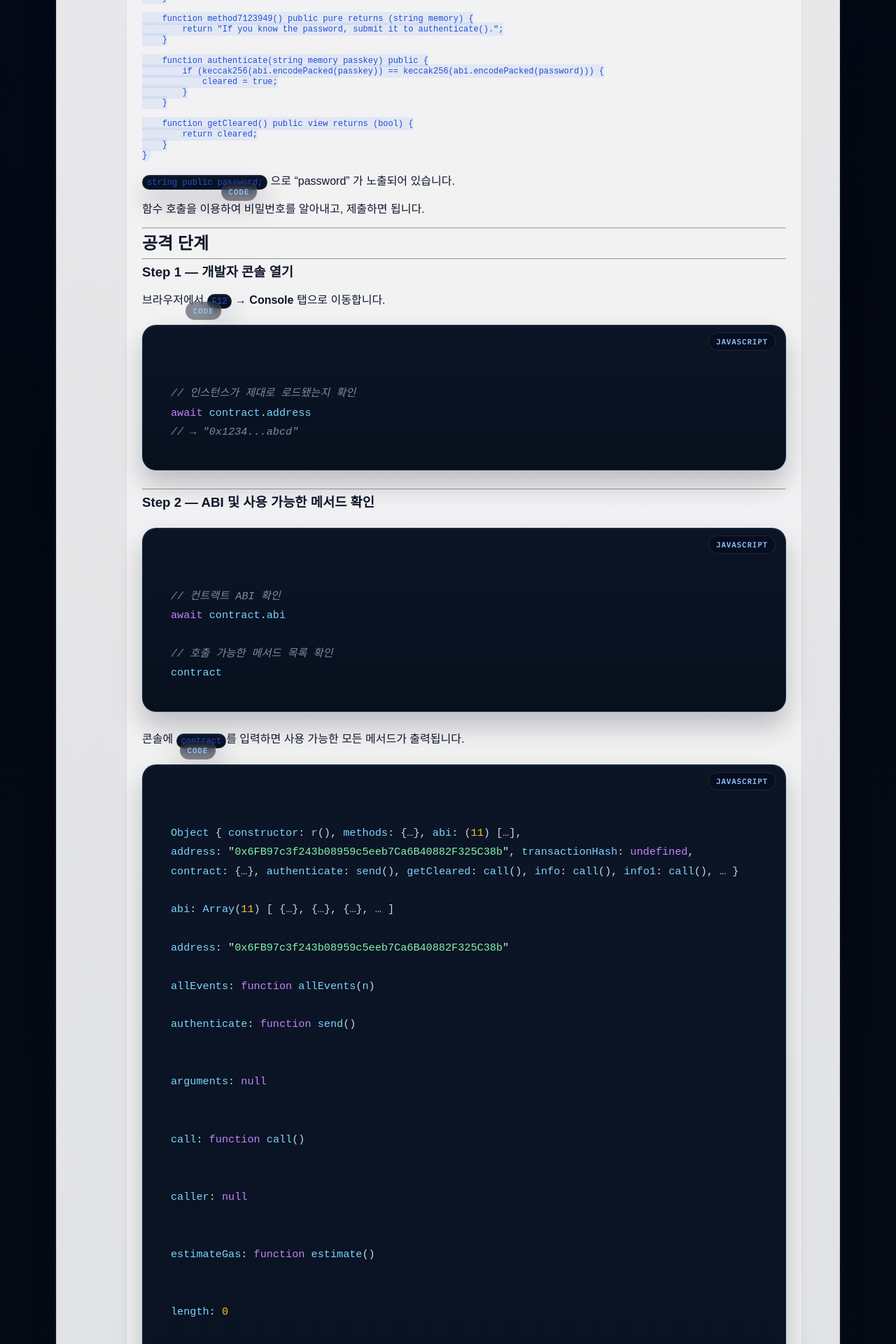
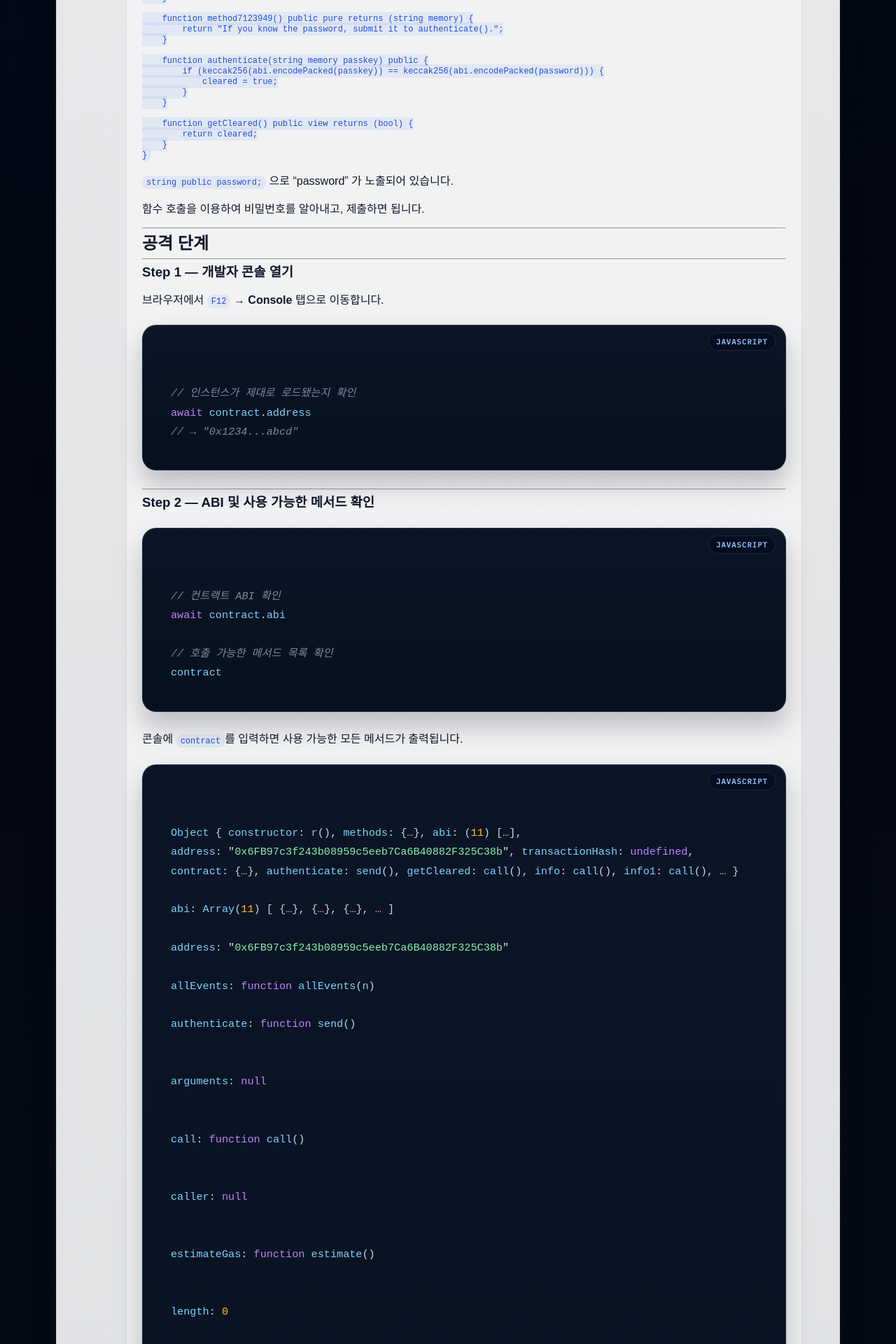
Before and after one commit to katarinabluu-gosegulover/Hercent.github.io, a Jekyll site: the page built from _posts/2026-05-02-ethernaut-writeups.md, in a window 1280 px wide. Shown: the part 1337-3257 px from the top of the page at 70% size. Built offline with Jekyll 4.4.1, drawn with Linux system fonts in a browser that asks for light colours; some web fonts are replaced.

Commit message:
Limit code badges to block code

```diff
--- a/assets/styles.css
+++ b/assets/styles.css
@@ -1161,7 +1161,7 @@ h3 {
   background: linear-gradient(90deg, transparent 0%, rgba(148, 163, 184, 0.20) 14%, rgba(148, 163, 184, 0.34) 50%, rgba(148, 163, 184, 0.20) 86%, transparent 100%);
 }
 
-.article-body .highlighter-rouge,
+.article-body div.highlighter-rouge,
 .article-body figure.highlight,
 .article-body > pre {
   position: relative;
@@ -1177,7 +1177,7 @@ h3 {
     inset 0 1px 0 rgba(255, 255, 255, 0.04);
 }
 
-.article-body .highlighter-rouge::before,
+.article-body div.highlighter-rouge::before,
 .article-body figure.highlight::before,
 .article-body > pre::before {
   content: "code";
@@ -1203,54 +1203,54 @@ h3 {
   backdrop-filter: blur(8px);
 }
 
-.article-body .language-bash.highlighter-rouge::before,
-.article-body .language-shell.highlighter-rouge::before,
-.article-body .language-sh.highlighter-rouge::before {
+.article-body div.language-bash.highlighter-rouge::before,
+.article-body div.language-shell.highlighter-rouge::before,
+.article-body div.language-sh.highlighter-rouge::before {
   content: "bash";
 }
 
-.article-body .language-powershell.highlighter-rouge::before {
+.article-body div.language-powershell.highlighter-rouge::before {
   content: "powershell";
 }
 
-.article-body .language-go.highlighter-rouge::before {
+.article-body div.language-go.highlighter-rouge::before {
   content: "go";
 }
 
-.article-body .language-html.highlighter-rouge::before {
+.article-body div.language-html.highlighter-rouge::before {
   content: "html";
 }
 
-.article-body .language-javascript.highlighter-rouge::before,
-.article-body .language-js.highlighter-rouge::before {
+.article-body div.language-javascript.highlighter-rouge::before,
+.article-body div.language-js.highlighter-rouge::before {
   content: "javascript";
 }
 
-.article-body .language-json.highlighter-rouge::before {
+.article-body div.language-json.highlighter-rouge::before {
   content: "json";
 }
 
-.article-body .language-yaml.highlighter-rouge::before,
-.article-body .language-yml.highlighter-rouge::before {
+.article-body div.language-yaml.highlighter-rouge::before,
+.article-body div.language-yml.highlighter-rouge::before {
   content: "yaml";
 }
 
-.article-body .language-python.highlighter-rouge::before,
-.article-body .language-py.highlighter-rouge::before {
+.article-body div.language-python.highlighter-rouge::before,
+.article-body div.language-py.highlighter-rouge::before {
   content: "python";
 }
 
-.article-body .language-text.highlighter-rouge::before {
+.article-body div.language-text.highlighter-rouge::before {
   content: "text";
 }
 
-.article-body .language-diff.highlighter-rouge::before {
+.article-body div.language-diff.highlighter-rouge::before {
   content: "diff";
 }
 
-.article-body .highlighter-rouge .highlight,
+.article-body div.highlighter-rouge .highlight,
 .article-body figure.highlight .highlight,
-.article-body .highlighter-rouge pre,
+.article-body div.highlighter-rouge pre,
 .article-body figure.highlight pre,
 .article-body > pre {
   margin: 0;
@@ -1262,7 +1262,7 @@ h3 {
   box-shadow: none;
 }
 
-.article-body .highlighter-rouge code,
+.article-body div.highlighter-rouge code,
 .article-body figure.highlight code,
 .article-body > pre code {
   display: block;
```
